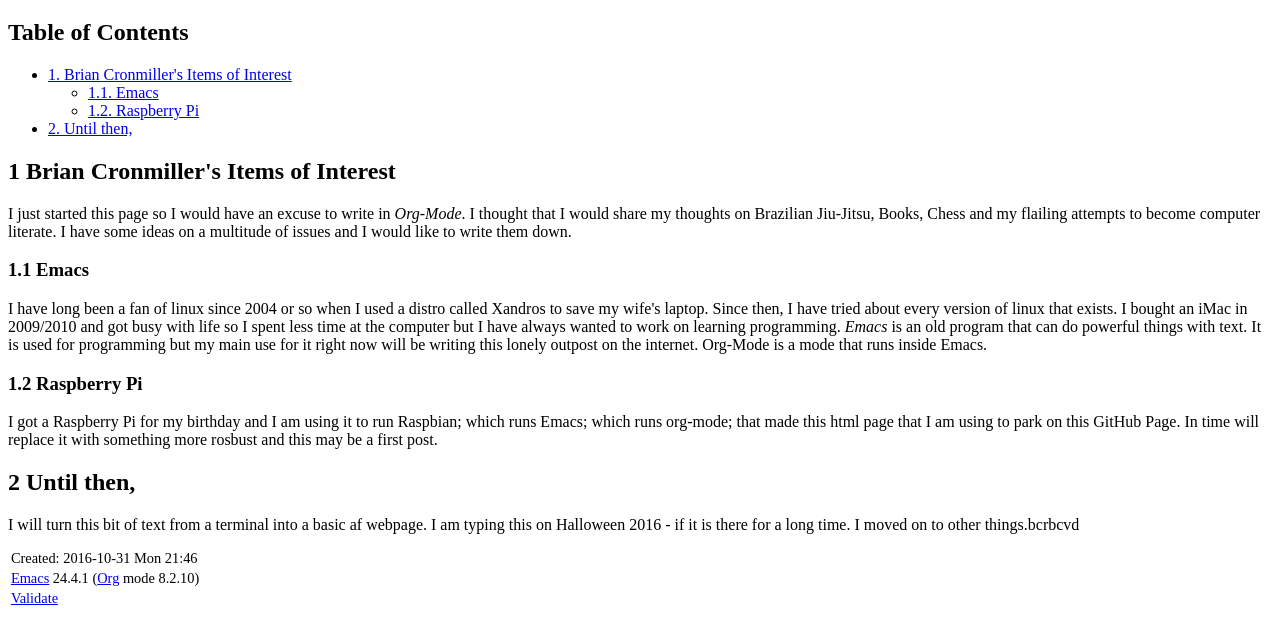
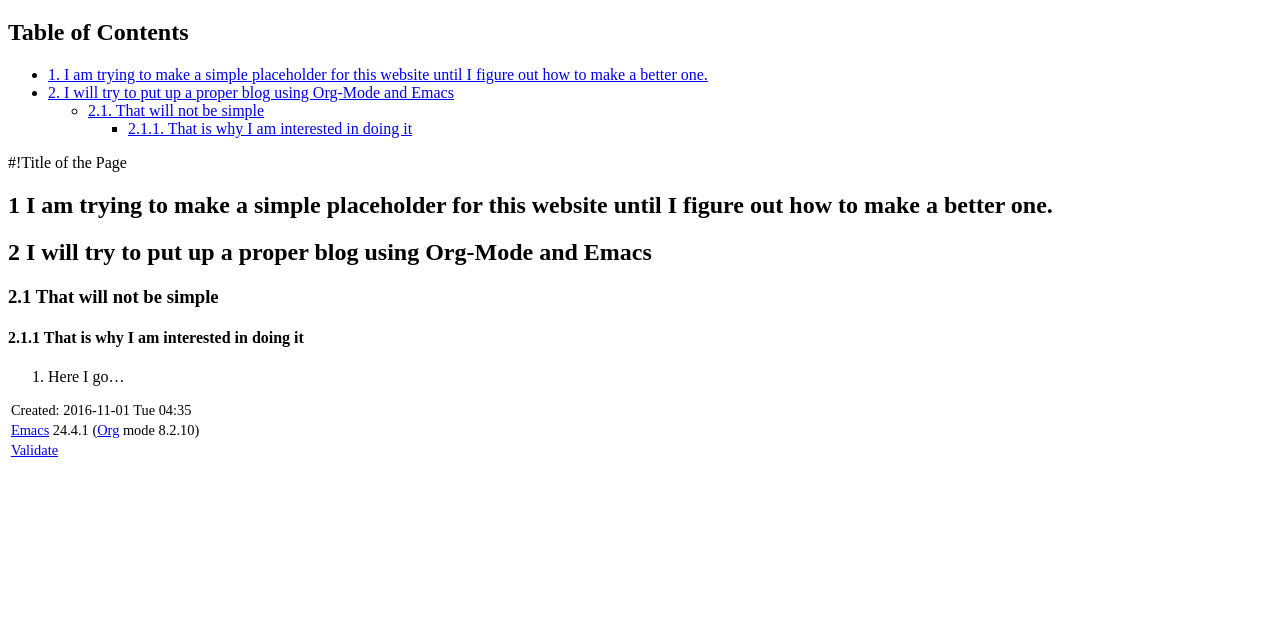
Before and after one commit to bcronmiller/bcronmiller.github.io, a plain HTML site: page index.html in a window 1280 px wide. Shown: the part 61-702 px from the top of the page. Drawn offline with Linux system fonts and the light colour scheme.

Commit message:
Changes to be committed: 	modified:   index.html

```diff
--- a/index.html
+++ b/index.html
@@ -4,7 +4,7 @@
 <html xmlns="http://www.w3.org/1999/xhtml" lang="en" xml:lang="en">
 <head>
 <title>index</title>
-<!-- 2016-10-31 Mon 21:46 -->
+<!-- 2016-11-01 Tue 04:35 -->
 <meta  http-equiv="Content-Type" content="text/html;charset=utf-8" />
 <meta  name="generator" content="Org-mode" />
 <style type="text/css">
@@ -141,54 +141,42 @@ for the JavaScript code in this tag.
 <h2>Table of Contents</h2>
 <div id="text-table-of-contents">
 <ul>
-<li><a href="#sec-1">1. Brian Cronmiller's Items of Interest</a>
+<li><a href="#sec-1">1. I am trying to make a simple placeholder for this website until I figure out how to make a better one.</a></li>
+<li><a href="#sec-2">2. I will try to put up a proper blog using Org-Mode and Emacs</a>
 <ul>
-<li><a href="#sec-1-1">1.1. Emacs</a></li>
-<li><a href="#sec-1-2">1.2. Raspberry Pi</a></li>
+<li><a href="#sec-2-1">2.1. That will not be simple</a>
+<ul>
+<li><a href="#sec-2-1-1">2.1.1. That is why I am interested in doing it</a></li>
 </ul>
 </li>
-<li><a href="#sec-2">2. Until then,</a></li>
+</ul>
+</li>
 </ul>
 </div>
 </div>
+<p>
+#!Title of the Page
+</p>
+
 <div id="outline-container-sec-1" class="outline-2">
-<h2 id="sec-1"><span class="section-number-2">1</span> Brian Cronmiller's Items of Interest</h2>
-<div class="outline-text-2" id="text-1">
-<p>
-I just started this page so I would have an excuse to write in <i>Org-Mode</i>. I thought that I would share my thoughts on Brazilian Jiu-Jitsu, Books, Chess and my flailing attempts to become computer literate. I have some ideas on a multitude of issues and I would like to write them down.
-</p>
+<h2 id="sec-1"><span class="section-number-2">1</span> I am trying to make a simple placeholder for this website until I figure out how to make a better one.</h2>
 </div>
-
-<div id="outline-container-sec-1-1" class="outline-3">
-<h3 id="sec-1-1"><span class="section-number-3">1.1</span> Emacs</h3>
-<div class="outline-text-3" id="text-1-1">
-<p>
-I have long been a fan of linux since 2004 or so when I used a distro called Xandros to save my wife's laptop. Since then, I have tried about every version of linux that exists. I bought an iMac in 2009/2010 and got busy with life so I spent less time at the computer but I have always wanted to work on learning programming. <i>Emacs</i> is an old program that can do powerful things with text. It is used for programming but my main use for it right now will be writing this lonely outpost on the internet. Org-Mode is a mode that runs inside Emacs.
-</p>
+<div id="outline-container-sec-2" class="outline-2">
+<h2 id="sec-2"><span class="section-number-2">2</span> I will try to put up a proper blog using Org-Mode and Emacs</h2>
+<div class="outline-text-2" id="text-2">
+</div><div id="outline-container-sec-2-1" class="outline-3">
+<h3 id="sec-2-1"><span class="section-number-3">2.1</span> That will not be simple</h3>
+<div class="outline-text-3" id="text-2-1">
+</div><div id="outline-container-sec-2-1-1" class="outline-4">
+<h4 id="sec-2-1-1"><span class="section-number-4">2.1.1</span> That is why I am interested in doing it</h4>
+<div class="outline-text-4" id="text-2-1-1">
+</div><ol class="org-ol"><li><a id="sec-2-1-1-1" name="sec-2-1-1-1"></a>Here I go&#x2026;<br  /></li></ol>
 </div>
-</div>
-
-<div id="outline-container-sec-1-2" class="outline-3">
-<h3 id="sec-1-2"><span class="section-number-3">1.2</span> Raspberry Pi</h3>
-<div class="outline-text-3" id="text-1-2">
-<p>
-I got a Raspberry Pi for my birthday and I am using it to run Raspbian; which runs Emacs; which runs org-mode; that made this html page that I am using to park on this GitHub Page. In time will replace it with something more rosbust and this may be a first post.
-</p>
-</div>
-</div>
-</div>
-
-<div id="outline-container-sec-2" class="outline-2">
-<h2 id="sec-2"><span class="section-number-2">2</span> Until then,</h2>
-<div class="outline-text-2" id="text-2">
-<p>
-I will turn this bit of text from a terminal into a basic af webpage. I am typing this on Halloween 2016 - if it is there for a long time. I moved on to other things.bcrbcvd
-</p>
 </div>
 </div>
 </div>
 <div id="postamble" class="status">
-<p class="date">Created: 2016-10-31 Mon 21:46</p>
+<p class="date">Created: 2016-11-01 Tue 04:35</p>
 <p class="creator"><a href="http://www.gnu.org/software/emacs/">Emacs</a> 24.4.1 (<a href="http://orgmode.org">Org</a> mode 8.2.10)</p>
 <p class="validation"><a href="http://validator.w3.org/check?uri=referer">Validate</a></p>
 </div>
```
